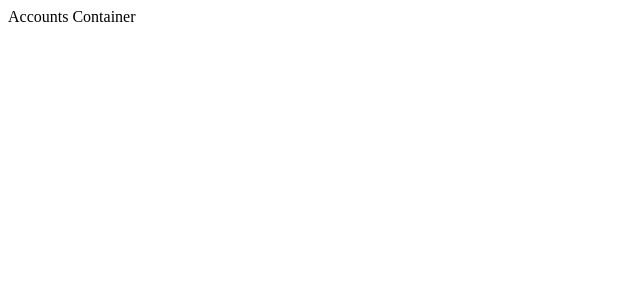
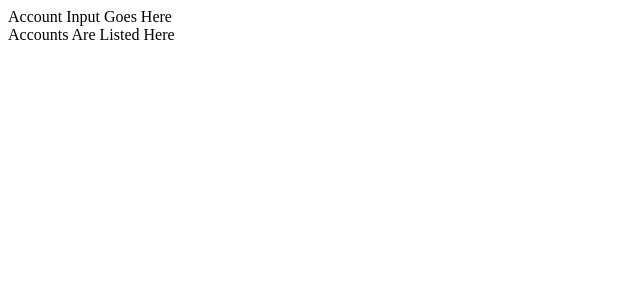
Before and after one commit to a-velasquez/expenses-frontend, a React (Create React App) app: page / in a window 1280 px wide. Shown: the top 300 px of the page, without its empty margins (0-640 px from the left). Built offline with nearby package versions, Linux system fonts and the light colour scheme.

Commit message:
import Accounts and add to AccountsContainer

```diff
--- a/src/containers/AccountsContainer.js
+++ b/src/containers/AccountsContainer.js
@@ -1,12 +1,14 @@
 import React from "react";
 import AccountInput from "../components/AccountInput";
+import Accounts from "../components/Accounts"
 class AccountsContainer extends React.Component {
 
 
   render() {
     return (
       <div>
-        Accounts Container
+        <AccountInput />
+        <Accounts/>
       </div>
     )
   }
```
